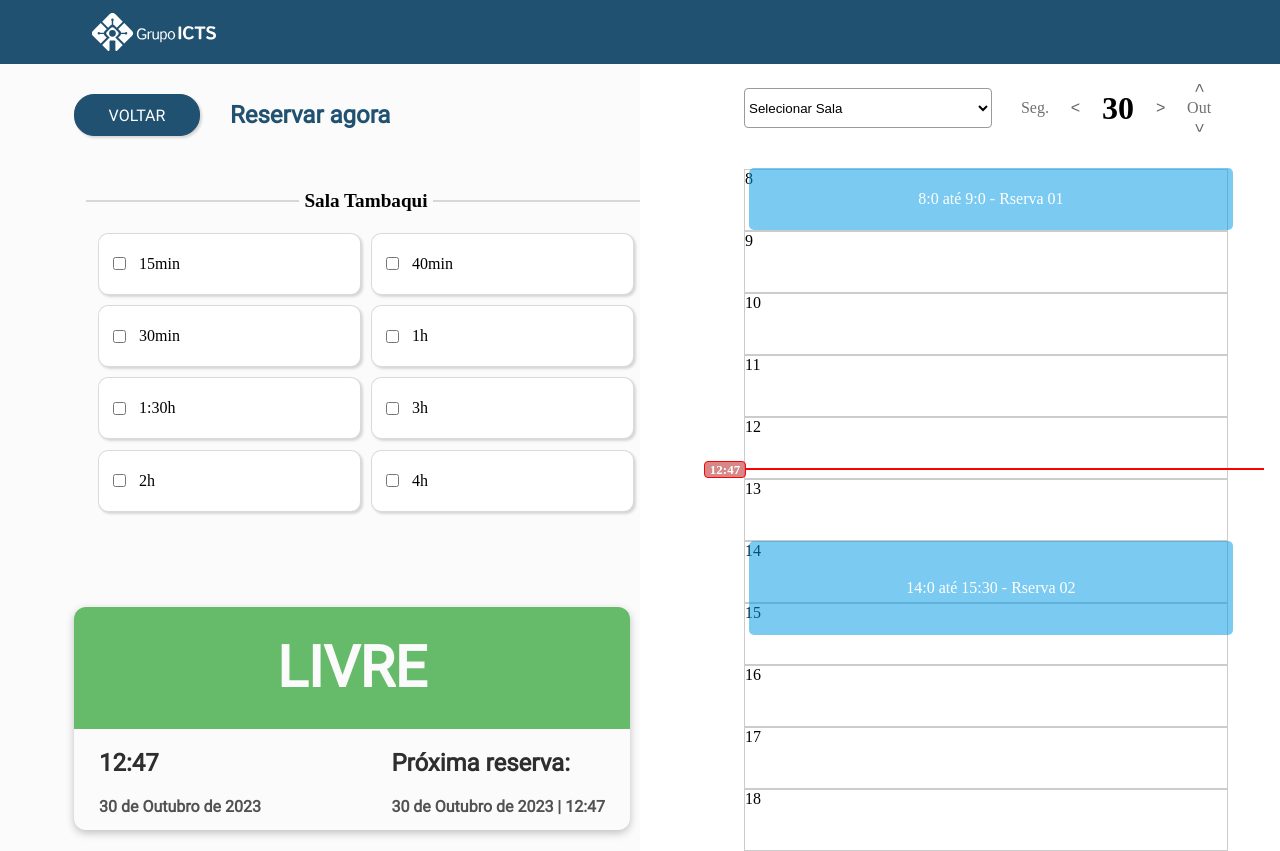
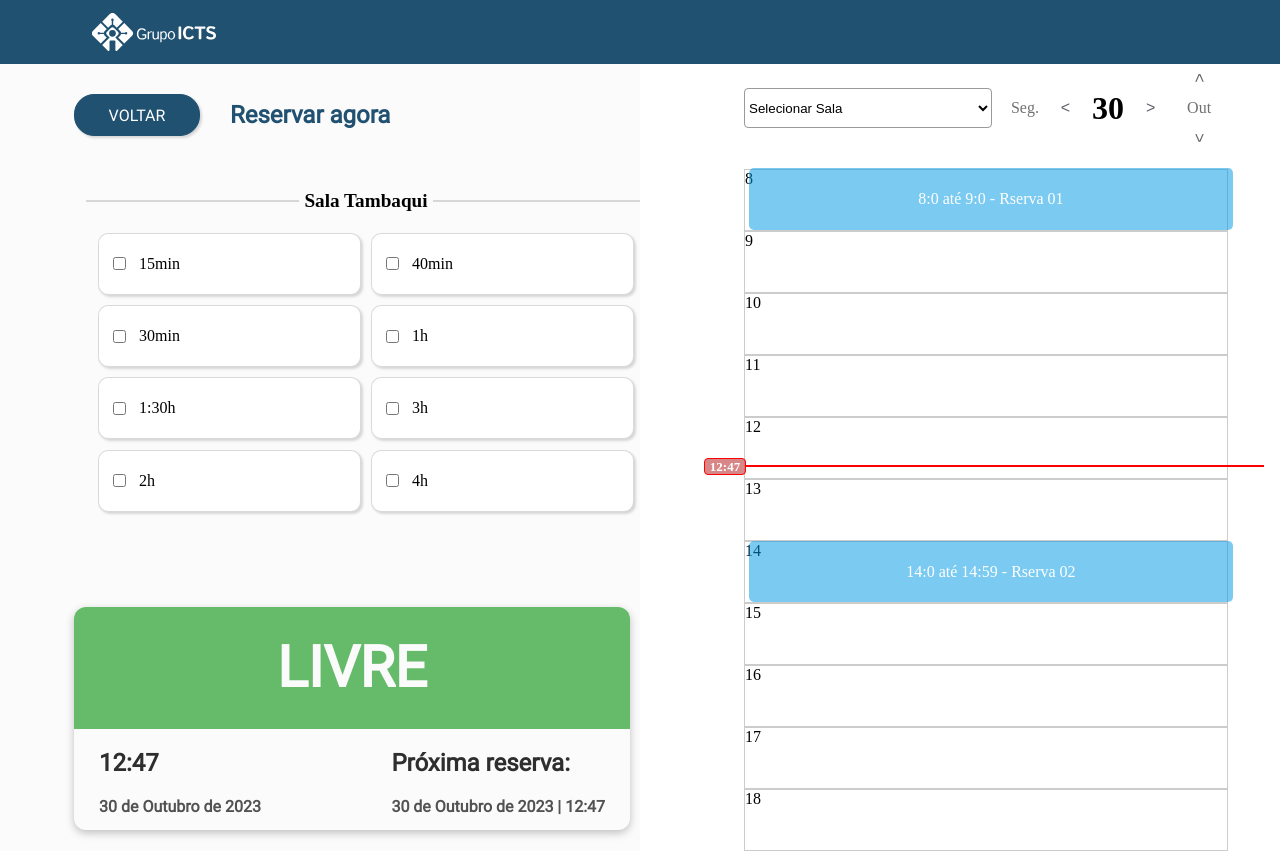
Before and after one commit to DeangellyFigueiredo/agendamento, an Angular app: page / in a window 1280 px wide. Built offline with nearby package versions, Linux system fonts and the light colour scheme.

Commit message:
refactor/reservation

```diff
--- a/src/app/timeline/timeline.component.css
+++ b/src/app/timeline/timeline.component.css
@@ -130,4 +130,5 @@
 .calendar #month{
     font-size: medium;
     color: #717070;
+    padding: 10px;
 }
--- a/src/app/timeline/timeline.component.ts
+++ b/src/app/timeline/timeline.component.ts
@@ -10,31 +10,34 @@ export class TimelineComponent implements OnInit{
   rooms = ['Tambaqui', 'Jaraqui', 'Candiru'];
   reservations = [
     { name: 'Rserva 01',startHour:'8:0', endHour: '9:0' },
-    { name: 'Rserva 02',startHour:'14:0', endHour: '14:30' },
+    { name: 'Rserva 02',startHour:'14:0', endHour: '14:0' },
   ]
 
   moveStyledSelector() {
     var styledSelector = document.getElementById('styledSelector');
     var circleOfHours = document.getElementById('circleOfHours');
     var now = new Date();
-    var currentHour = now.getHours() ;
+    var currentHour =  now.getHours() ;
     var currentMinute = now.getMinutes();
-    var totalMinutes = (currentHour - 8) * 60 + currentMinute +15; // Total de minutos desde as 8h
+    var totalMinutes = (currentHour - 8) * 60 + currentMinute +12;
+    var validTime = currentHour < 19
 
     var pixelsPerHour = 675 / 11;
     var newPosition = (totalMinutes / 60) * pixelsPerHour;
 
-    if(styledSelector && circleOfHours){
+    if(validTime && styledSelector && circleOfHours){
       styledSelector.style.top = newPosition + 'px';
       circleOfHours.innerText = `${currentHour}:${currentMinute}`;
+    }else if(styledSelector){
+      styledSelector.style.display = 'none'
     }
   }
 
   moveStyledReserved() {
-    console.log(this.reservations)
+
     var teste = [
       { name: 'Rserva 01',startHour:'8:0', endHour: '9:0' },
-      { name: 'Rserva 02',startHour:'14:0', endHour: '15:30' },
+      { name: 'Rserva 02',startHour:'14:0', endHour: '14:59' },
     ]
     if(teste?.length > 0){
     teste.forEach((item, idx)=> {
```
